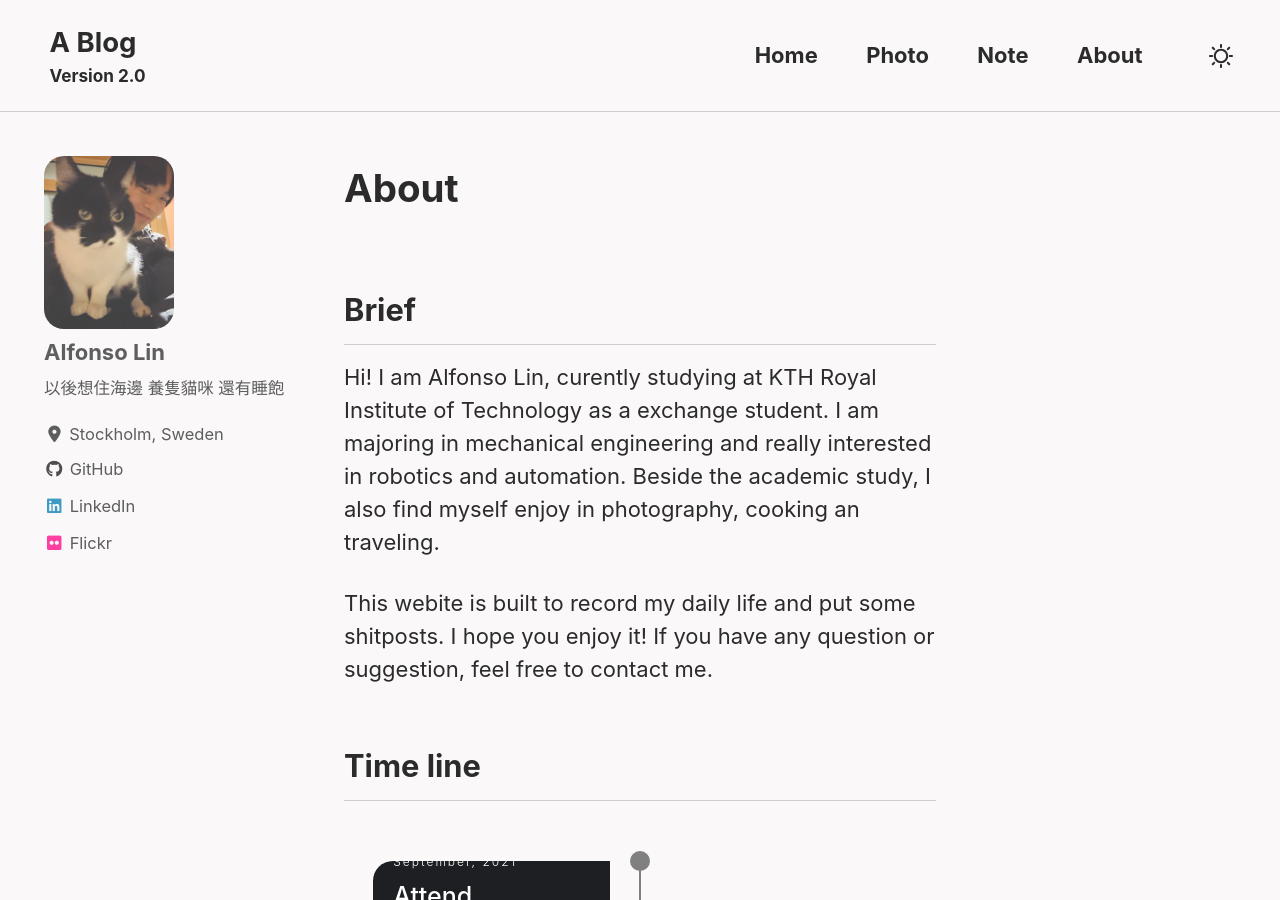
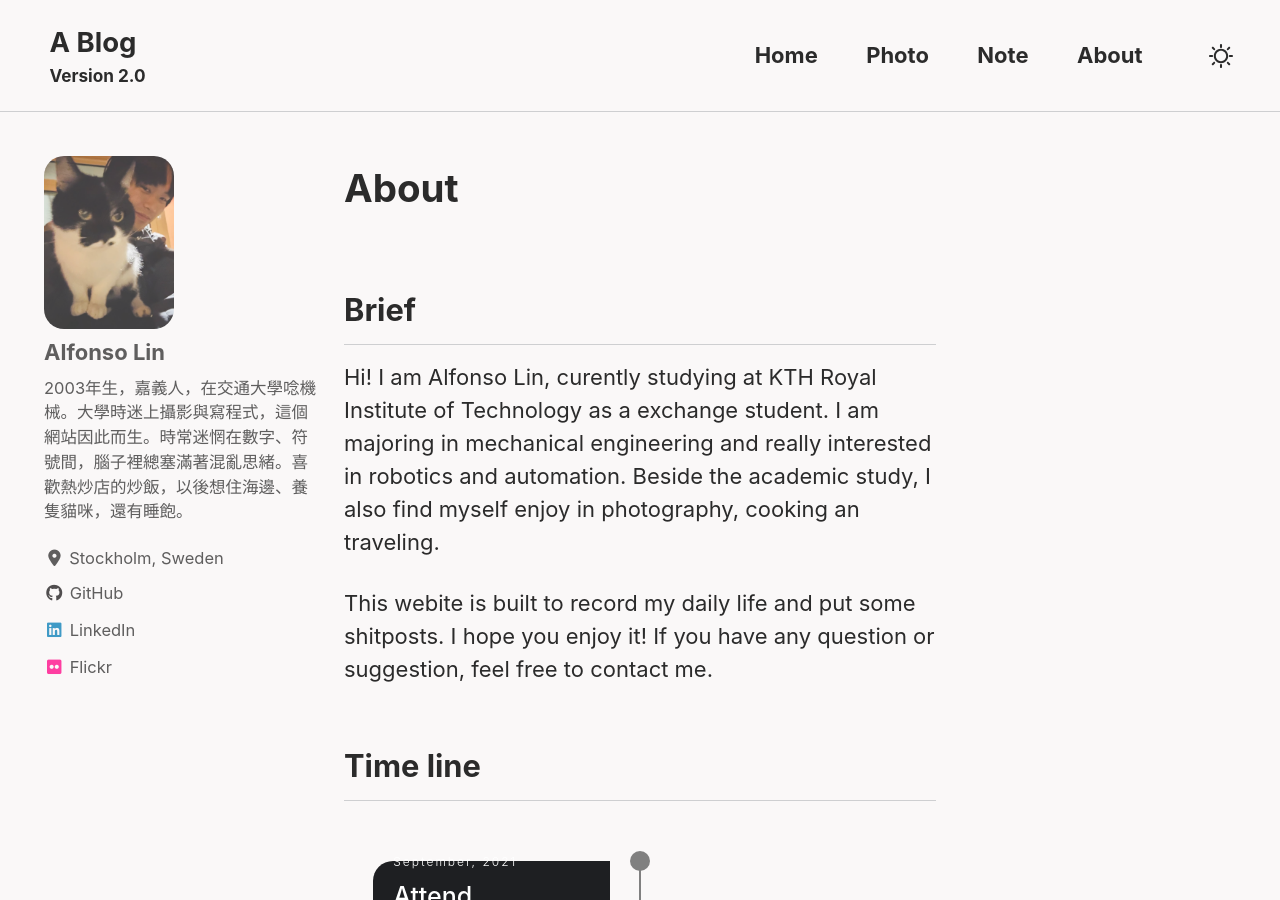
Before and after one commit to zebra314/zebra314.github.io, a Jekyll site: the page built from _pages/about.md, in a window 1280 px wide and 900 px high. Built offline with Jekyll 4.4.1, drawn with Linux system fonts in a browser that asks for light colours; cached includes are drawn as plain includes; nearby versions of some CDN libraries.

```diff
--- a/_config.yml
+++ b/_config.yml
@@ -106,7 +106,7 @@ analytics:
 author:
   name             : "Alfonso Lin"
   avatar           : "/assets/image/cat.jpg"
-  bio              : "以後想住海邊 養隻貓咪 還有睡飽"
+  bio              : "2003年生，嘉義人，在交通大學唸機械。大學時迷上攝影與寫程式，這個網站因此而生。時常迷惘在數字、符號間，腦子裡總塞滿著混亂思緒。喜歡熱炒店的炒飯，以後想住海邊、養隻貓咪，還有睡飽。"
   location         : "Stockholm, Sweden"
   email            :
   links:
```
